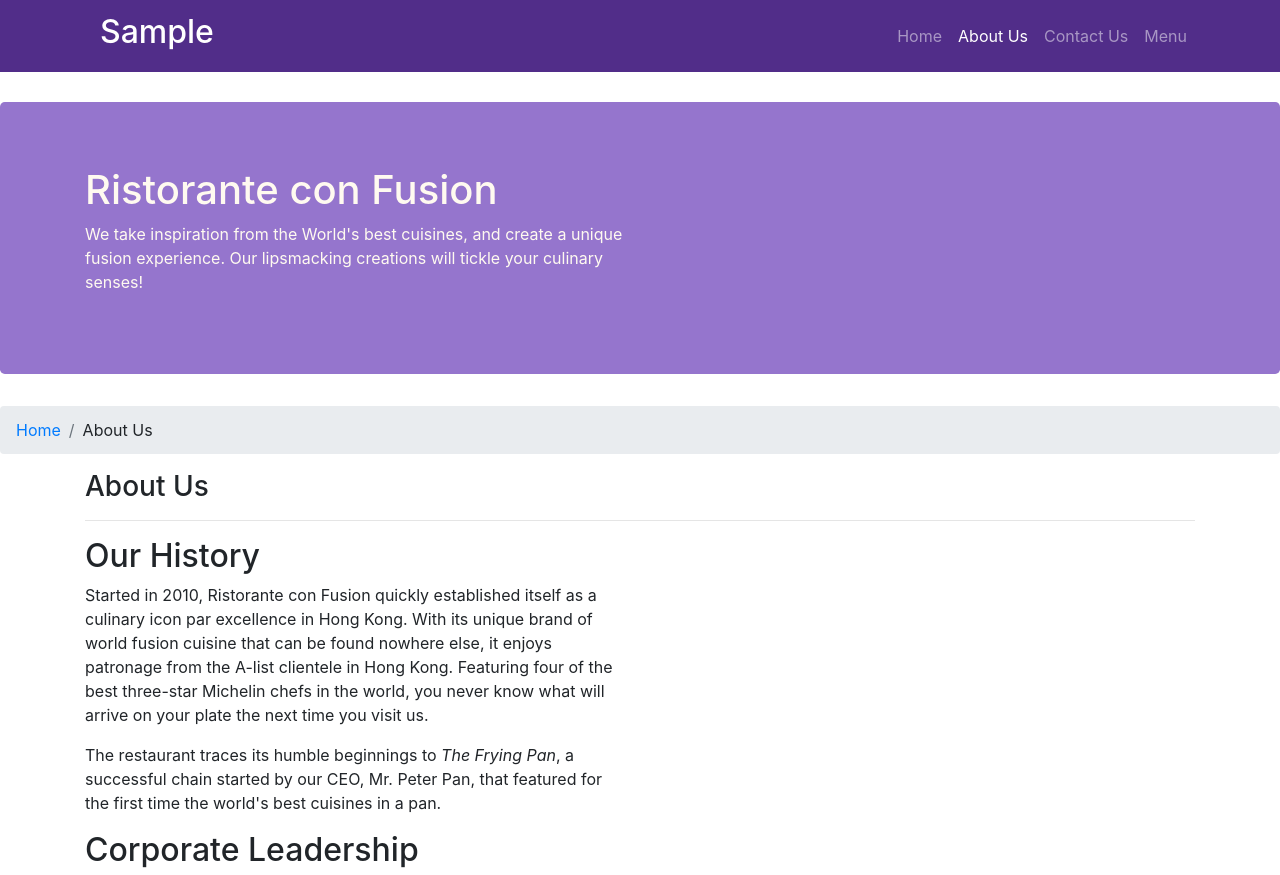
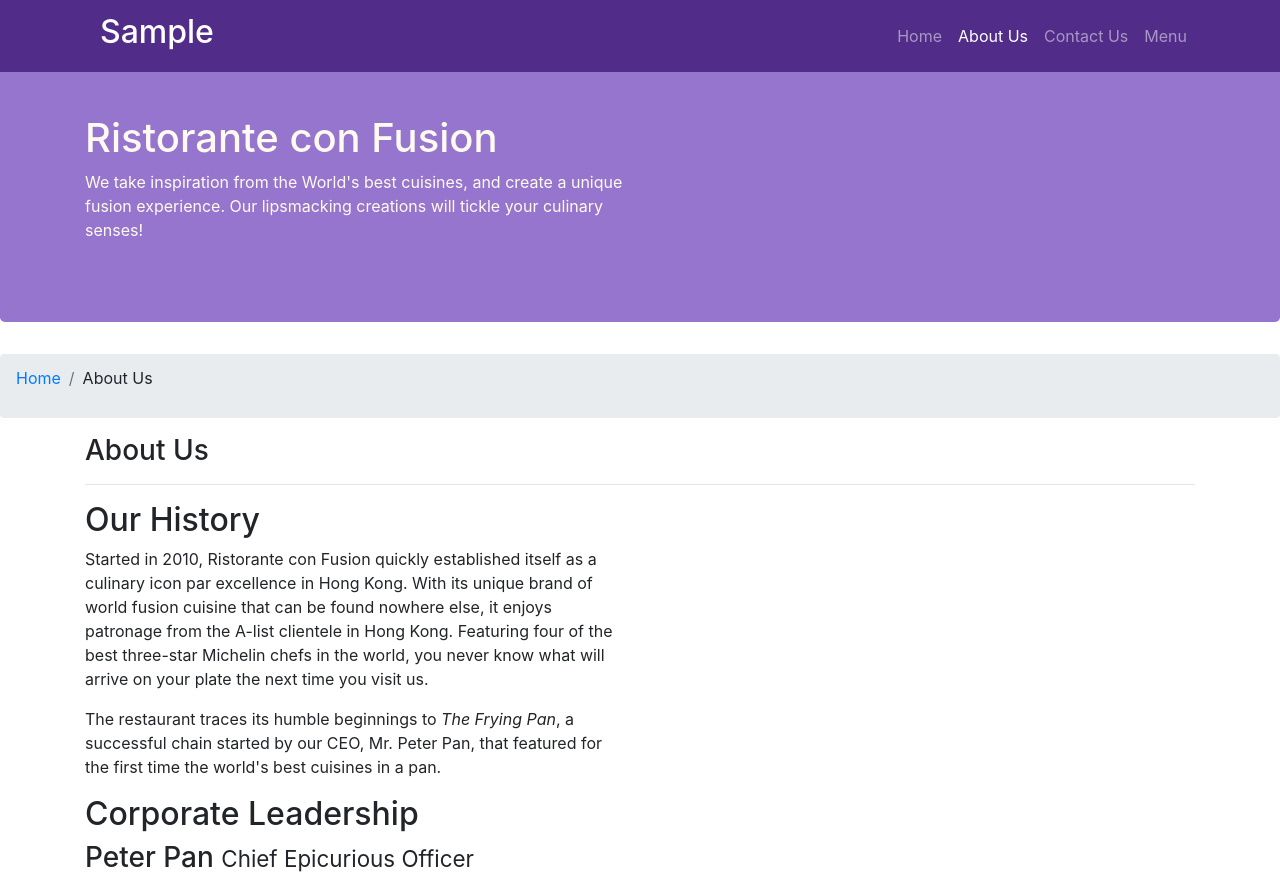
Before and after one commit to mmehta123/Boots, a website: page aboutus.html in a window 1280 px wide. Shown: the top 875 px of the page. Drawn offline with nearby package versions, Linux system fonts and the light colour scheme.

Commit message:
navbar and breadcrumb

```diff
--- a/aboutus.html
+++ b/aboutus.html
@@ -13,7 +13,7 @@
 
 <body>
 
-    <nav class="navbar navbar-dark navbar-expand-sm fixed-top ">
+    <nav class="navbar navbar-dark navbar-expand-sm fixed-top">
         <div class="container">
             <button class="navbar-toggler" data-toggle="collapse" type="button" data-target="#Navi">
                 <span class="navbar-toggler-icon"></span>
@@ -44,10 +44,10 @@
             </div>
         </div>
     </header>
-    <ol class=" col-12 breadcrumb">
-        <li class="breadcrumb-item"><a href="index.html">Home</a></li>
-        <li class="breadcrumb-item">About Us</li>
-    </ol>
+    <div class=" col-12 breadcrumb">
+        <p class="breadcrumb-item"><a href="index.html">Home</a></p>
+        <p class="breadcrumb-item">About Us</p>
+    </div>
 
     <div class="container">
         <div class="row">
--- a/css/styles2.css
+++ b/css/styles2.css
@@ -1,14 +1,15 @@
 .jumbotron{
     color: floralwhite;
     background-color: #9575cd;
-    margin-top:8%
+    /* margin-top:8% */
 }
 .footer{
     background-color: #D1C4E9;
     padding-top: 5%;
 }
 body{
-
+    padding:50px 0px 0px 0px;
+    z-index:0;
 }
 .navbar-dark{
     background-color: #512D89;
```
